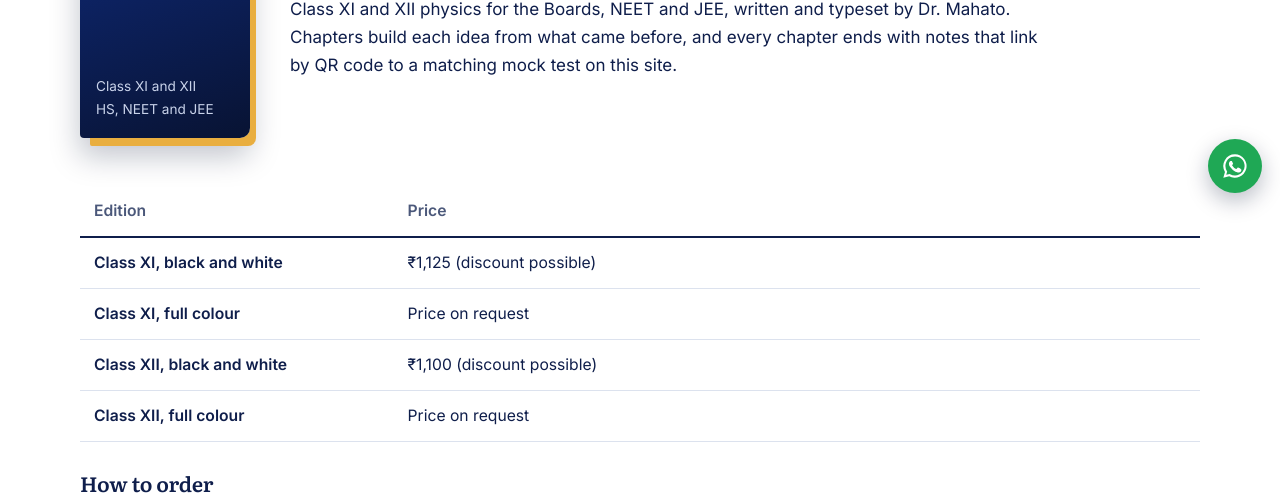
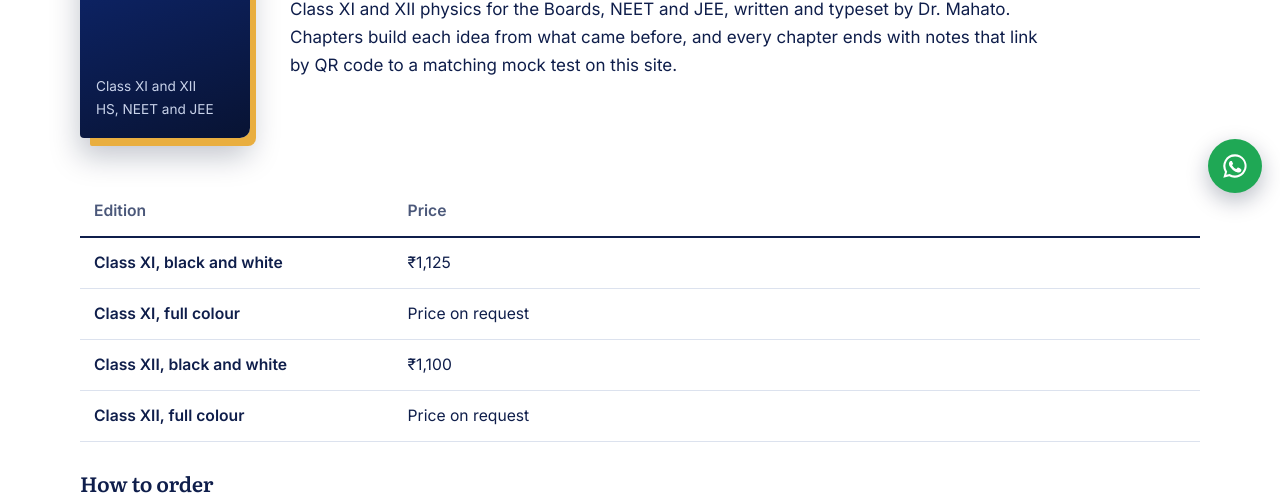
Before and after one commit to DrBKM/expert-physics, a plain HTML site: page publications.html in a window 1280 px wide. Shown: the part 589-1092 px from the top of the page. Drawn offline with Linux system fonts and the light colour scheme.

Commit message:
Update pricing details in publications.html
Removed discount mention from Class XI and XII pricing.

```diff
--- a/publications.html
+++ b/publications.html
@@ -35,9 +35,9 @@
   <div class="tbl-wrap"><table>
     <thead><tr><th>Edition</th><th>Price</th></tr></thead>
     <tbody>
-      <tr><th scope="row">Class XI, black and white</th><td>₹1,125 (discount possible)</td></tr>
+      <tr><th scope="row">Class XI, black and white</th><td>₹1,125 </td></tr>
       <tr><th scope="row">Class XI, full colour</th><td>Price on request</td></tr>
-      <tr><th scope="row">Class XII, black and white</th><td>₹1,100 (discount possible)</td></tr>
+      <tr><th scope="row">Class XII, black and white</th><td>₹1,100 </td></tr>
       <tr><th scope="row">Class XII, full colour</th><td>Price on request</td></tr>
     </tbody></table></div>
   <h3>How to order</h3>
```
